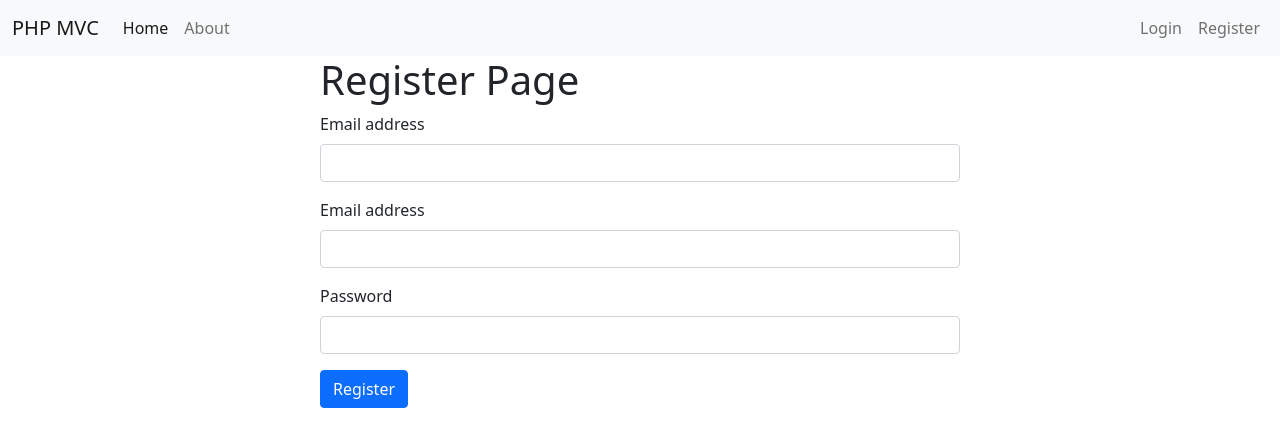
After one commit to ludo237/php-mvc, a PHP site: page /register in a window 1280 px wide. The commit adds this page. Shown: the top 447 px of the page. Run offline with PHP 8.4, Linux system fonts and the light colour scheme.

Commit message:
Alpha 2.1 minor improvements to the route-controller system
Signed-off-by: Claudio Ludovico Panetta <ludovico1990@hotmail.it>

```diff
--- /dev/null
+++ b/app/Controllers/RegisterController.php
@@ -0,0 +1,24 @@
+<?php
+
+
+namespace App\Controllers;
+
+
+use Arcadia\Controller;
+use Arcadia\Request;
+
+/**
+ * Class RegisterController
+ * @package App\Controllers
+ */
+class RegisterController extends Controller
+{
+    public function __invoke(Request $request) : bool|array|string
+    {
+        if ($request->isGet()) {
+            return $this->show("register");
+        }
+
+        return "Register data";
+    }
+}
--- a/public/index.php
+++ b/public/index.php
@@ -8,6 +8,8 @@ require_once __DIR__ . "/../vendor/autoload.php";
 
 use App\Controllers\AboutController;
 use App\Controllers\HomeController;
+use App\Controllers\LoginController;
+use App\Controllers\RegisterController;
 use App\Controllers\UpdateNameController;
 use Arcadia\Application;
 
@@ -19,4 +21,10 @@ $app->router->get("/", HomeController::class);
 $app->router->post("/", UpdateNameController::class);
 $app->router->get("/about", AboutController::class);
 
+$app->router->get("/login", LoginController::class);
+$app->router->post("/login", LoginController::class);
+
+$app->router->get("/register", RegisterController::class);
+$app->router->post("/register", RegisterController::class);
+
 $app->run();
--- a/src/Arcadia/Controller.php
+++ b/src/Arcadia/Controller.php
@@ -8,8 +8,29 @@ namespace Arcadia;
  */
 abstract class Controller
 {
+    protected string $layout = "default";
+
+    /**
+     * @param string $view
+     * @param array $params
+     *
+     * @return bool|array|string
+     */
     public function show(string $view, array $params = []) : bool|array|string
     {
         return Application::$instance->router->renderView($view, $params);
     }
+
+    public function setLayout(string $layout) : self
+    {
+        $this->layout = $layout;
+
+        return $this;
+    }
+
+    public
+    function getLayout() : string
+    {
+        return $this->layout;
+    }
 }
--- a/src/Arcadia/Request.php
+++ b/src/Arcadia/Request.php
@@ -8,6 +8,9 @@ namespace Arcadia;
  */
 class Request
 {
+    public const GET = "get";
+    public const POST = "post";
+
     public function serverPath() : string
     {
         $path = $_SERVER["REQUEST_URI"] ?? "/";
@@ -24,6 +27,16 @@ class Request
     public function method() : string
     {
         return strtolower($_SERVER["REQUEST_METHOD"]);
+    }
+
+    public function isGet() : bool
+    {
+        return $this->method() === self::GET;
+    }
+
+    public function isPost() : bool
+    {
+        return $this->method() === self::POST;
     }
 
     public function body()
--- a/src/Arcadia/Router.php
+++ b/src/Arcadia/Router.php
@@ -13,7 +13,7 @@ class Router
     protected array $routes = [];
     protected Request $request;
     protected Response $response;
-
+    protected string $layout;
 
     /**
      * Router constructor.
@@ -103,7 +103,10 @@ class Router
         // If it's not a view we assume that it's an invokable controller
         // Invokable controllers are the only way I want to support controllers because it
         // forces the developer to DRY controllers as much as possibile
-        return call_user_func(new $callback, $this->request);
+        $controller = new $callback();
+        $this->layout = $controller->getLayout();
+
+        return call_user_func($controller, $this->request);
     }
 
     public function renderView(string $view, array $parameters = []) : array|bool|string
@@ -124,8 +127,10 @@ class Router
 
     protected function resolveLayout() : bool|string
     {
+        $layout = $this->layout ?? "default";
+
         ob_start();
-        include_once Application::$ROOT_DIRECTORY . "/views/layouts/default.layout.php";
+        include_once Application::$ROOT_DIRECTORY . "/views/layouts/{$layout}.layout.php";
 
         return ob_get_clean();
     }
--- a/views/about.php
+++ b/views/about.php
@@ -1 +1,5 @@
-<h1>About Us</h1>
+<div class="w-50 mx-auto flex justify-content-center">
+  <h1>PHP MVC Framework</h1>
+
+  <p>A fancy framework built from scratch for fun.</p>
+</div>
--- a/views/layouts/default.layout.php
+++ b/views/layouts/default.layout.php
@@ -26,6 +26,17 @@
           <a class="nav-link" href="/about">About</a>
         </li>
       </ul>
+
+      <!-- Auth -->
+      <ul class="navbar-nav ml-auto">
+        <li class="nav-item">
+          <a href="/login" class="nav-link">Login</a>
+        </li>
+
+        <li class="nav-item">
+          <a href="/register" class="nav-link">Register</a>
+        </li>
+      </ul>
     </div>
   </div>
 </nav>
--- /dev/null
+++ b/views/register.php
@@ -0,0 +1,19 @@
+<div class="w-50 mx-auto flex justify-content-center">
+  <h1>Register Page</h1>
+
+  <form enctype="application/x-www-form-urlencoded" method="post" action="/login">
+    <div class="mb-3">
+      <label for="inputName" class="form-label">Email address</label>
+      <input type="text" name="name" class="form-control" id="inputName">
+    </div>
+    <div class="mb-3">
+      <label for="inputEmail" class="form-label">Email address</label>
+      <input type="email" name="email" class="form-control" id="inputEmail">
+    </div>
+    <div class="mb-3">
+      <label for="inputPassword" class="form-label">Password</label>
+      <input type="password" name="password" class="form-control" id="inputPassword">
+    </div>
+    <button type="submit" class="btn btn-primary">Register</button>
+  </form>
+</div>
```
Also changed, not shown: app/Controllers/LoginController.php (added, +20 -0 lines), views/login.php (added, +15 -0 lines).
